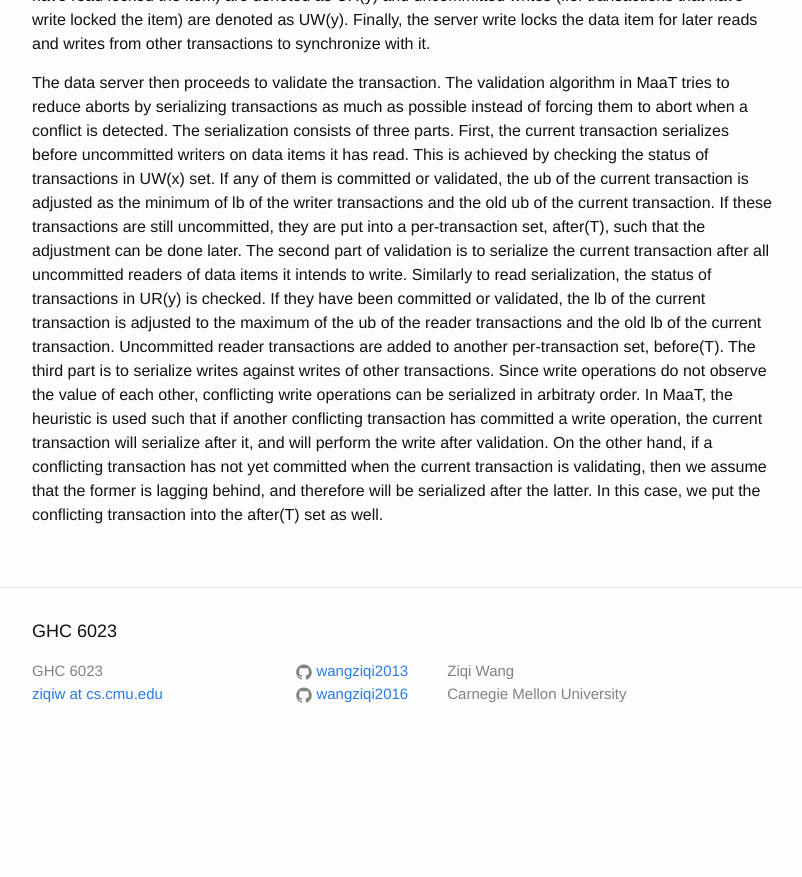
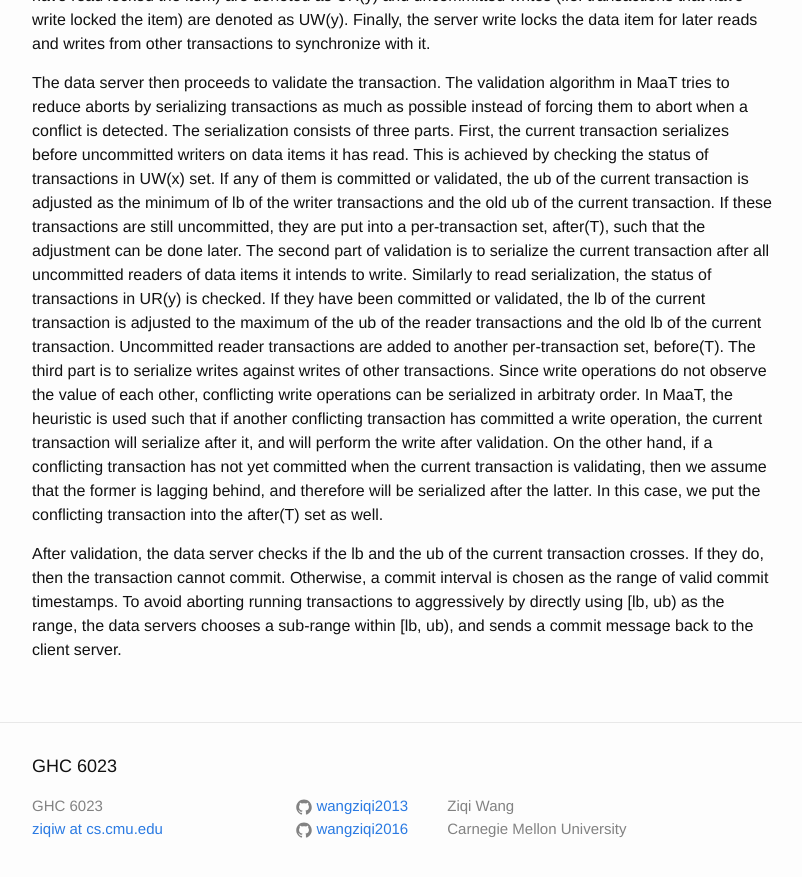
Before and after one commit to wangziqi2013/wangziqi2013.github.io, a Jekyll site: the page built from _posts/2018-12-18-maat.markdown, in a window 1280 px wide and 900 px high, scrolled down 2335 px. Shown: the top 877 px of the window, without its empty margins (238-1040 px from the left). Built offline with Jekyll 4.4.1, drawn with Linux system fonts in a browser that asks for light colours; before the commit the page ends 3100 px from its top, so only the background shows below that.

Commit message:
Finish range choosing

```diff
--- a/_posts/2018-12-18-maat.markdown
+++ b/_posts/2018-12-18-maat.markdown
@@ -95,3 +95,8 @@ has committed a write operation, the current transaction will serialize after it
 On the other hand, if a conflicting transaction has not yet committed when the current transaction is validating, then
 we assume that the former is lagging behind, and therefore will be serialized after the latter. In this case, we put
 the conflicting transaction into the after(T) set as well.
+
+After validation, the data server checks if the lb and the ub of the current transaction crosses. If they do, then
+the transaction cannot commit. Otherwise, a commit interval is chosen as the range of valid commit timestamps. To avoid
+aborting running transactions to aggressively by directly using [lb, ub) as the range, the data servers chooses a sub-range
+within [lb, ub), and sends a commit message back to the client server.
```
